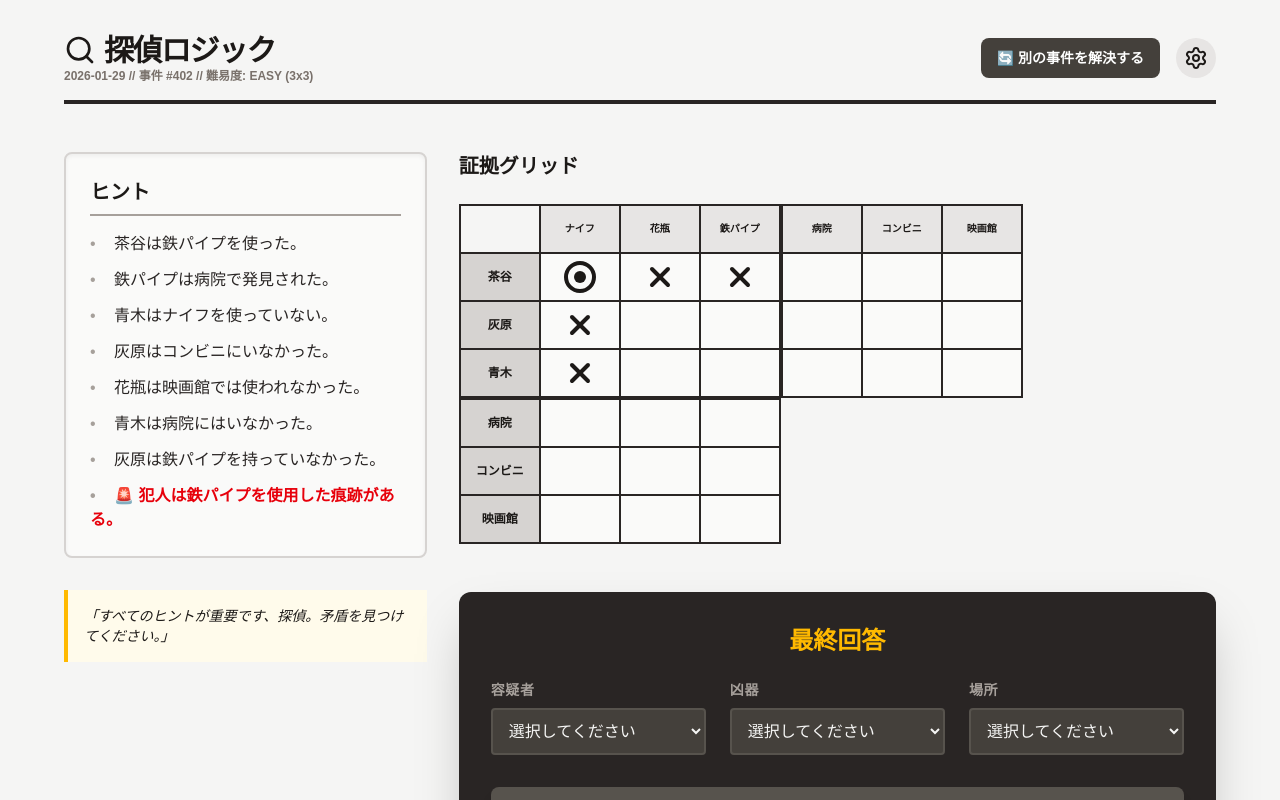
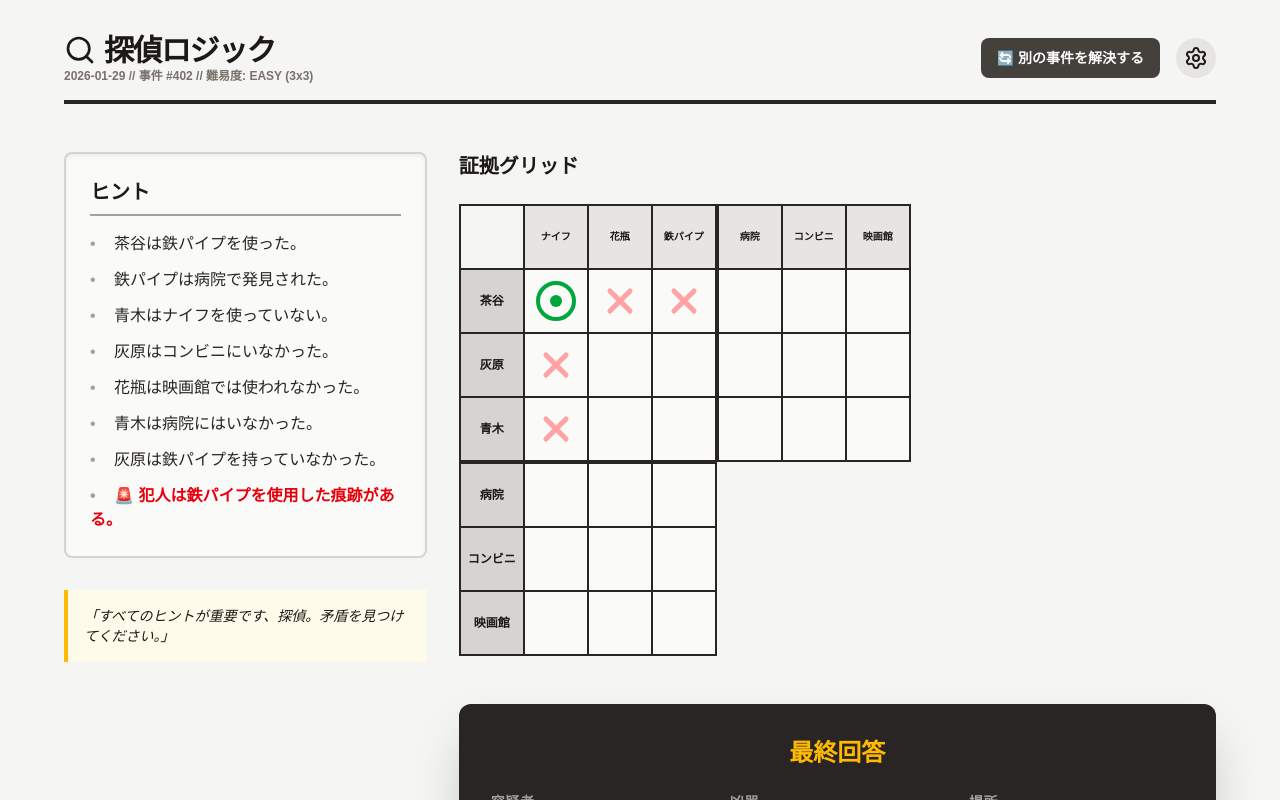
Before and after one commit to autoautoauto10-afk/murdle_app, a Next.js app: page / in a window 1280 px wide. Both pictures are taken after a click on the element 579 px from the left and 277 px from the top of the page. Shown: the top 800 px of the page. Built offline with nearby package versions, Linux system fonts and the light colour scheme.

Commit message:
fix: restore marker colors and square cells

```diff
--- a/src/components/features/Grid.tsx
+++ b/src/components/features/Grid.tsx
@@ -36,11 +36,11 @@ export default function Grid({
                 {!hideColumnHeaders && (
                     <thead>
                         <tr>
-                            {!hideRowHeaders && <th className="w-20 h-12 border-2 border-stone-800 bg-stone-100"></th>}
+                            {!hideRowHeaders && <th className="w-16 h-16 border-2 border-stone-800 bg-stone-100"></th>}
                             {category2.map((item) => (
                                 <th
                                     key={item.id}
-                                    className="w-20 h-12 border-2 border-stone-800 bg-stone-200 text-xs font-bold p-1 align-middle text-center"
+                                    className="w-16 h-16 border-2 border-stone-800 bg-stone-200 text-xs font-bold p-1 align-middle text-center"
                                 >
                                     <div className="whitespace-normal break-words leading-tight text-[10px]">{item.name}</div>
                                 </th>
@@ -52,7 +52,7 @@ export default function Grid({
                     {category1.map((row) => (
                         <tr key={row.id}>
                             {!hideRowHeaders && (
-                                <th className="w-20 h-12 border-2 border-stone-800 bg-stone-300 text-xs font-bold p-1 whitespace-normal break-words leading-tight text-center">
+                                <th className="w-16 h-16 border-2 border-stone-800 bg-stone-300 text-xs font-bold p-1 whitespace-normal break-words leading-tight text-center">
                                     {row.name}
                                 </th>
                             )}
@@ -64,22 +64,22 @@ export default function Grid({
                                 return (
                                     <td
                                         key={col.id}
-                                        className="w-20 h-12 border-2 border-stone-800 bg-stone-50 hover:bg-stone-200 cursor-pointer transition-colors relative"
+                                        className="w-16 h-16 border-2 border-stone-800 bg-stone-50 hover:bg-stone-200 cursor-pointer transition-colors relative"
                                         onClick={() => onCellClick(row.id, col.id)}
                                     >
                                         <div className="absolute inset-0 flex items-center justify-center">
                                             {state === 'circle' && (
                                                 <div className="relative">
                                                     <div className="absolute inset-0 flex items-center justify-center">
-                                                        <div className="w-3 h-3 bg-stone-900 rounded-full"></div>
+                                                        <div className="w-3 h-3 bg-green-600 rounded-full"></div>
                                                     </div>
                                                     <div className="relative flex items-center justify-center">
-                                                        <div className="w-8 h-8 border-4 border-stone-900 rounded-full"></div>
+                                                        <div className="w-10 h-10 border-4 border-green-600 rounded-full"></div>
                                                     </div>
                                                 </div>
                                             )}
                                             {state === 'cross' && (
-                                                <X className="w-8 h-8 text-stone-900 stroke-[3px]" />
+                                                <X className={`w-10 h-10 ${isAutoFilled ? 'text-red-300' : 'text-red-600'} stroke-[3px]`} />
                                             )}
                                         </div>
                                     </td>
```
